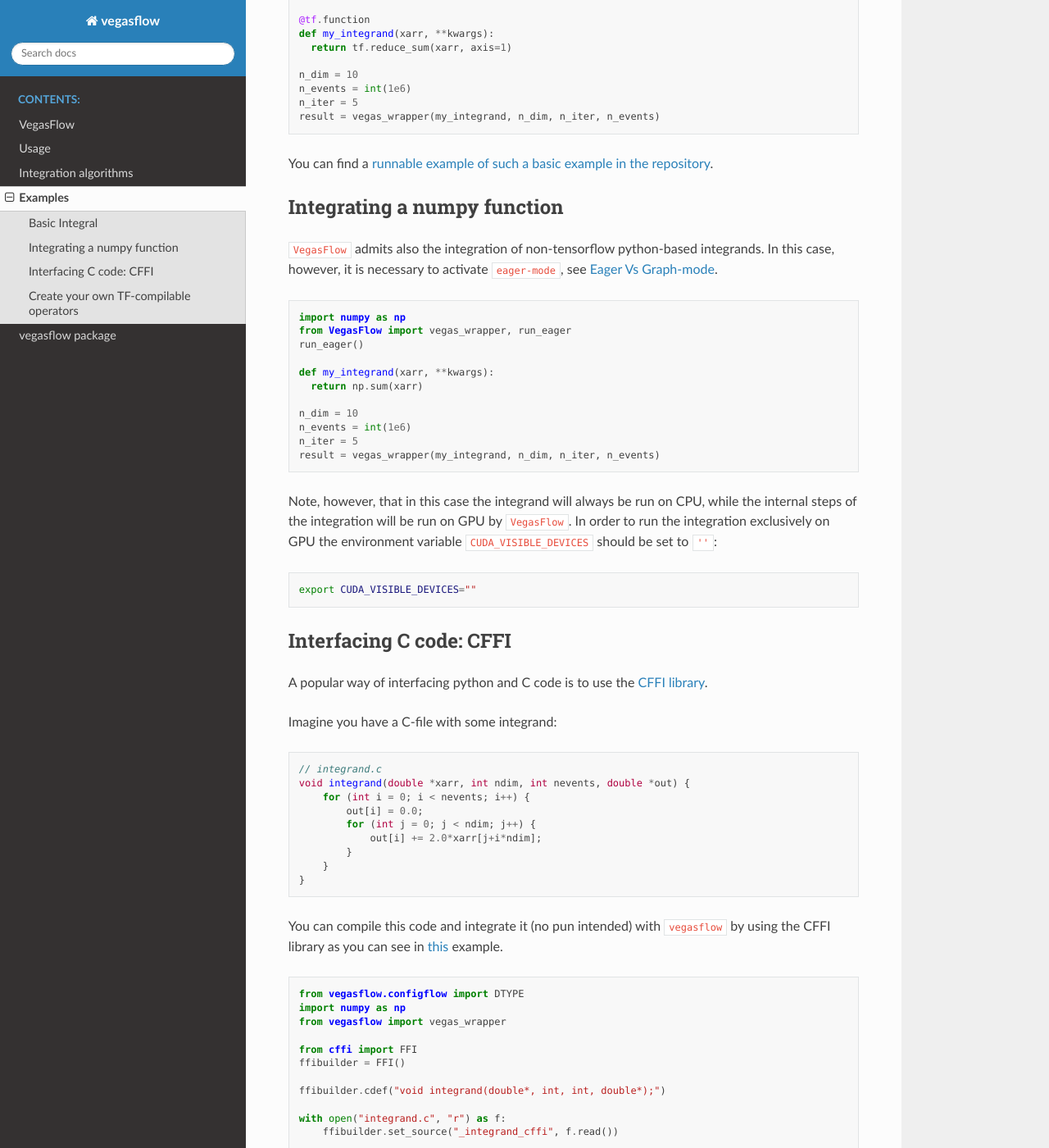
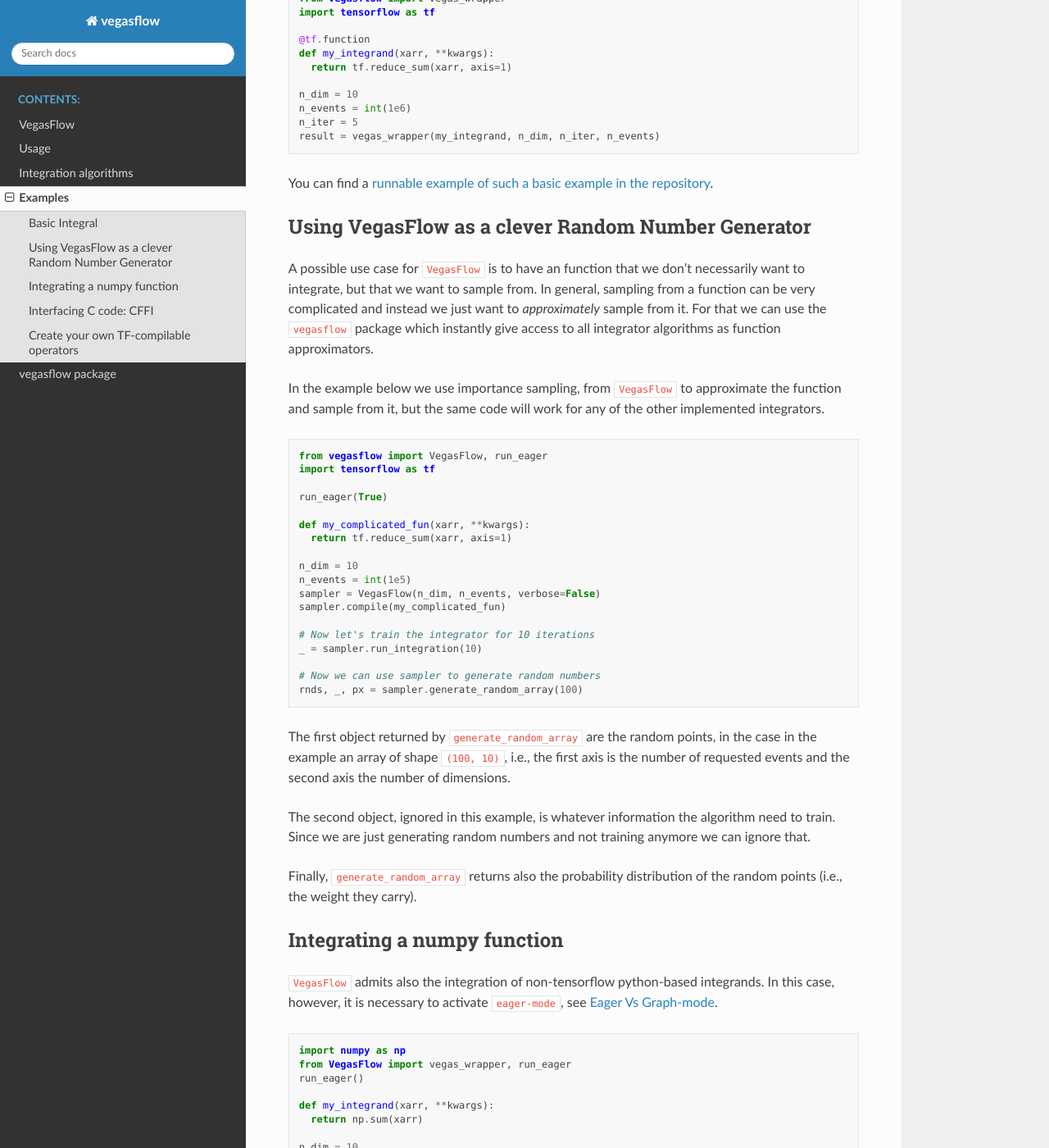
Before and after one commit to N3PDF/vegasflow, a Sphinx documentation site: the page built from doc/source/examples.rst, in a window 1280 px wide and 1400 px high, scrolled down 577 px. Shown: the whole window at 82% size. Built offline with Sphinx 7.4.7 and the Read the Docs theme 2.0.0, drawn with Linux system fonts in a browser that asks for light colours; some of the changed text lies outside the part shown.

Commit message:
add example for using vegasflow as a rng

```diff
--- a/doc/source/examples.rst
+++ b/doc/source/examples.rst
@@ -24,7 +24,7 @@
 
 .. code-block:: python
 
-    from VegasFlow import vegas_wrapper
+    from vegasflow import vegas_wrapper
     import tensorflow as tf
 
     @tf.function
@@ -38,6 +38,52 @@
 
 
 You can find a `runnable example of such a basic example in the repository <https://github.com/N3PDF/vegasflow/blob/master/examples/simgauss_tf.py>`_.
+
+
+Using VegasFlow as a clever Random Number Generator
+===================================================
+
+A possible use case for ``VegasFlow`` is to have an function that we don't necessarily
+want to integrate, but that we want to sample from.
+In general, sampling from a function can be very complicated and instead we just want
+to *approximately* sample from it. For that we can use the ``vegasflow`` package
+which instantly give access to all integrator algorithms as function approximators.
+
+In the example below we use importance sampling, from ``VegasFlow`` to approximate
+the function and sample from it, but  the same code will work for any of the
+other implemented integrators.
+
+.. code-block:: python
+
+    from vegasflow import VegasFlow, run_eager
+    import tensorflow as tf
+
+    run_eager(True)
+
+    def my_complicated_fun(xarr, **kwargs):
+      return tf.reduce_sum(xarr, axis=1)
+
+    n_dim = 10
+    n_events = int(1e5)
+    sampler = VegasFlow(n_dim, n_events, verbose=False)
+    sampler.compile(my_complicated_fun)
+
+    # Now let's train the integrator for 10 iterations
+    _ = sampler.run_integration(10)
+
+    # Now we can use sampler to generate random numbers
+    rnds, _, px = sampler.generate_random_array(100)
+
+The first object returned by ``generate_random_array`` are the random points,
+in the case in the example an array of shape ``(100, 10)``, i.e., the first axis
+is the number of requested events and the second axis the number of dimensions.
+
+The second object, ignored in this example, is whatever information the algorithm
+need to train. Since we are just generating random numbers and not training anymore
+we can ignore that.
+
+Finally, ``generate_random_array`` returns also the probability distribution
+of the random points (i.e., the weight they carry).
 
 
 Integrating a numpy function
```
Also changed, not shown: 1 other file.
